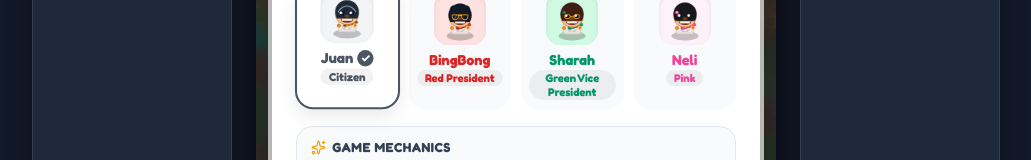
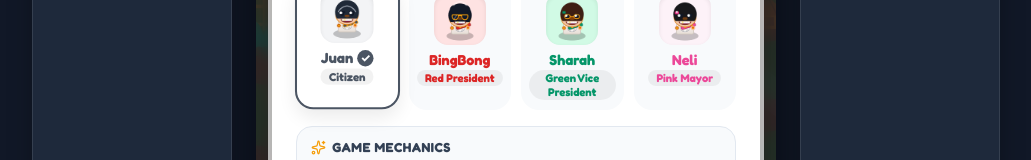
Before and after one commit to christianlongos53-hash/corruption-dodge, a React (Vite) app: page / in a window 1280 px wide. Shown: the part 312-472 px from the top of the page, without its empty margins (124-1155 px from the left). Built offline with nearby package versions, Linux system fonts and the light colour scheme.

Commit message:
Update Neli description to Pink Mayor

```diff
--- a/src/game/sprites/ChibiSprites.ts
+++ b/src/game/sprites/ChibiSprites.ts
@@ -34,22 +34,22 @@ export const CHARACTER_PROFILES: Record<CharacterId, CharacterProfile> = {
   neli: {
     id: 'neli',
     name: 'Neli',
-    title: 'Pink',
-    tagline: 'Stand up with courage and compassion! Dodging corruption in pink!',
+    title: 'Pink Mayor',
+    tagline: 'Stand up with courage and compassion! The Pink Mayor dodging corruption!',
     primaryColor: '#EC4899', // Pink Campaign
     secondaryColor: '#FDF2F8',
     accentColor: '#BE185D',
-    description: 'Pink'
+    description: 'Pink Mayor'
   },
   bico: {
     id: 'bico',
     name: 'Neli',
-    title: 'Pink',
-    tagline: 'Stand up with courage and compassion! Dodging corruption in pink!',
+    title: 'Pink Mayor',
+    tagline: 'Stand up with courage and compassion! The Pink Mayor dodging corruption!',
     primaryColor: '#EC4899',
     secondaryColor: '#FDF2F8',
     accentColor: '#BE185D',
-    description: 'Pink'
+    description: 'Pink Mayor'
   }
 };
 
```
